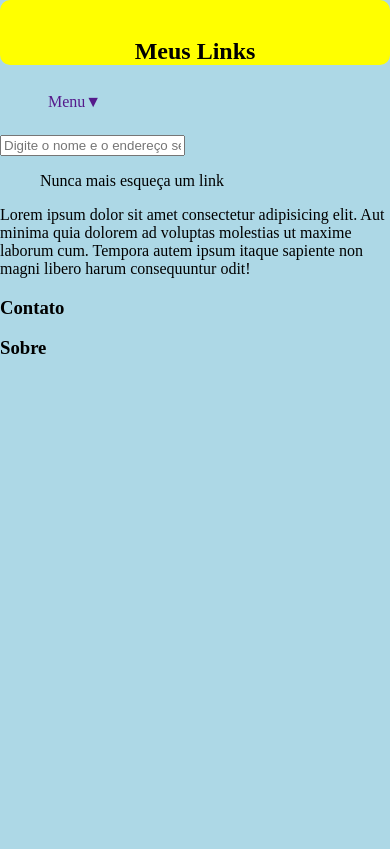
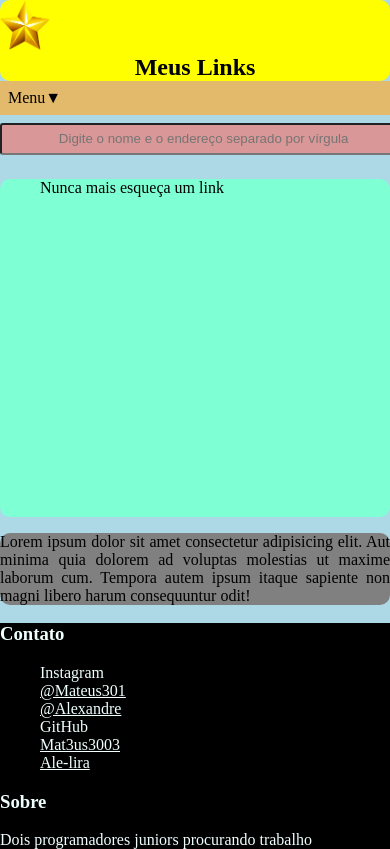
Before and after one commit to Mat3us3003/Front-end-responsivo, a plain HTML site: page index.html in a window 390 px wide. Drawn offline with Linux system fonts and the light colour scheme.

Commit message:
mudanças

```diff
--- a/index.html
+++ b/index.html
@@ -9,37 +9,45 @@
 <body>
     <header>
         <div class="logo">
-            <img src="" alt="" class="imagem-logo">
+            <img src="./assets/star.png" alt="estrela" class="imagem-logo">
             <h2 class="titulo-logo">Meus Links</h2>
         </div>
-        <div class="">
+        <div class="navigation">
             <nav>
-                <ul class="lista-nav">
-                    <li><a href="" class="menu">Menu<span>&#9660;</span></a>
-                        <div id="menu-menu">
-                            <a href="">Inicio</a>
-                            <a href="">Contato</a>
-                            <a href="">Ajuda</a>
-                        </div>
-                    </li>
-                </ul>
+                <input type="checkbox" id="menu-box" class="menu-box">
+                <label for="menu-box" class="menu">Menu<span>&#9660;</span></label>
+                <div id="menu-menu">
+                    <ul class="navigation-buttons">
+                        <li><a href="#">Inicio</a></li>
+                        <li><a href="#">Contato</a></li>
+                        <li><a href="#">Ajuda</a></li>
+                    </ul>
+                </div>
             </nav>
         </div>
     </header>
     <main>
-        <input type="text" placeholder="Digite o nome e o endereço separado por vírgula">
-        <div>
+        <input type="text" placeholder="Digite o nome e o endereço separado por vírgula" class="input">
+        <div class="links">
             <ul>
                 <li>Nunca mais esqueça um link</li>
             </ul>
         </div>
-        <p>Lorem ipsum dolor sit amet consectetur adipisicing elit. Aut minima quia dolorem ad voluptas molestias ut maxime laborum cum. Tempora autem ipsum itaque sapiente non magni libero harum consequuntur odit!</p>
+        <p class="text">Lorem ipsum dolor sit amet consectetur adipisicing elit. Aut minima quia dolorem ad voluptas molestias ut maxime laborum cum. Tempora autem ipsum itaque sapiente non magni libero harum consequuntur odit!</p>
     </main>
 
     <footer>
         <h3>Contato</h3>
+        <ul class="contato">
+            <li>Instagram</li>
+            <li><a href="">@Mateus301</a></li>
+            <li><a href="">@Alexandre</a></li>
+            <li>GitHub</li>
+            <li><a href="">Mat3us3003</a></li>
+            <li><a href="">Ale-lira</a></li>
+        </ul>
         <h3>Sobre</h3>
+        <span class="sobre">Dois programadores juniors procurando trabalho</span>
     </footer>
-
 </body>
 </html>
--- a/styles.css
+++ b/styles.css
@@ -1,3 +1,5 @@
+
+
 body{
     margin: 0;
     padding: 0;
@@ -9,53 +11,107 @@ body{
 ul li{
     list-style: none;
 }
+
 @media(max-width:480px){
+    .navigation{
+        width: inherit;
+    }
     .logo{
         background-color: yellow;
         border-radius: 10px;
     }
+
+    .imagem-logo{
+        justify-content: center;
+        width: 50px;
+        height: 50px;
+    }
+
     .titulo-logo{
         text-align: center;
+        margin: 0;
     }
 
+    .menu-box {
+        display: none;
+    }
 
-    nav ul li a{
+    nav .menu {
         display: inline-block;
         padding: 0.5em;
         text-decoration: none;
         cursor: pointer;
+        width: 100%;
+        background-color: rgb(227, 186, 108);
     }
 
-    nav ul li a:hover {
-        background-color: #cccccc;
-        color: #383838;
+    nav .menu:hover {
+        background-color: rgb(227, 186, 108);
+        color: #000000;
     }
 
-
-    nav ul li{
-        display: inline-block;
-    }
-    nav div#menu-menu{
-        display: none;
-        position:absolute;
-        background-color: aqua;
-        border: 1px solid white;
-    }
-
-    nav div#menu-menu a {
+    #menu-box:checked ~ #menu-menu {
         display: block;
     }
 
+    #menu-menu {
+        display: none;
+        background-color: rgb(227, 186, 108);
+        color: #000000;
+    }
 
-    nav ul li#menu:hover div#menu_menu {
-    display: block;
+    #menu-menu ul {
+        margin: 0;
+        padding: 0;
     }
-}
 
-@media(min-width:481), (max-width:768px){
+    #menu-menu li {
+        display: block;
+    }
+
+    #menu-menu a {
+        display: block;
+        padding: 0.5em;
+        text-decoration: none;
+    }
+
+    .input{
+        padding: 0.5em;
+        margin-top:2%;
+        margin-bottom: 2%;
+        width: 100%;
+        background-color: rgb(218, 151, 151);
+        border-radius: 3px;
+        text-align: center;
+    }
+
+    .links{
+        width: 100%;
+        background-color: aquamarine;
+        height: 40vh;
+        border-radius: 10px;
+    }
+
+    .text{
+        text-align: justify;
+        background-color: gray;
+        border-radius: 10px;
+    }
+
+    footer{
+        background-color: #000000;
+        color: azure;
+    }
+    a{
+        color: azure;
+    }
 
 }
 
-@media(min-width:769){
+@media(min-width:481px), (max-width:768px){
 
 }
+
+@media(min-width:769px){
+
+}
```
Also changed, not shown: assets/star.png (added).
